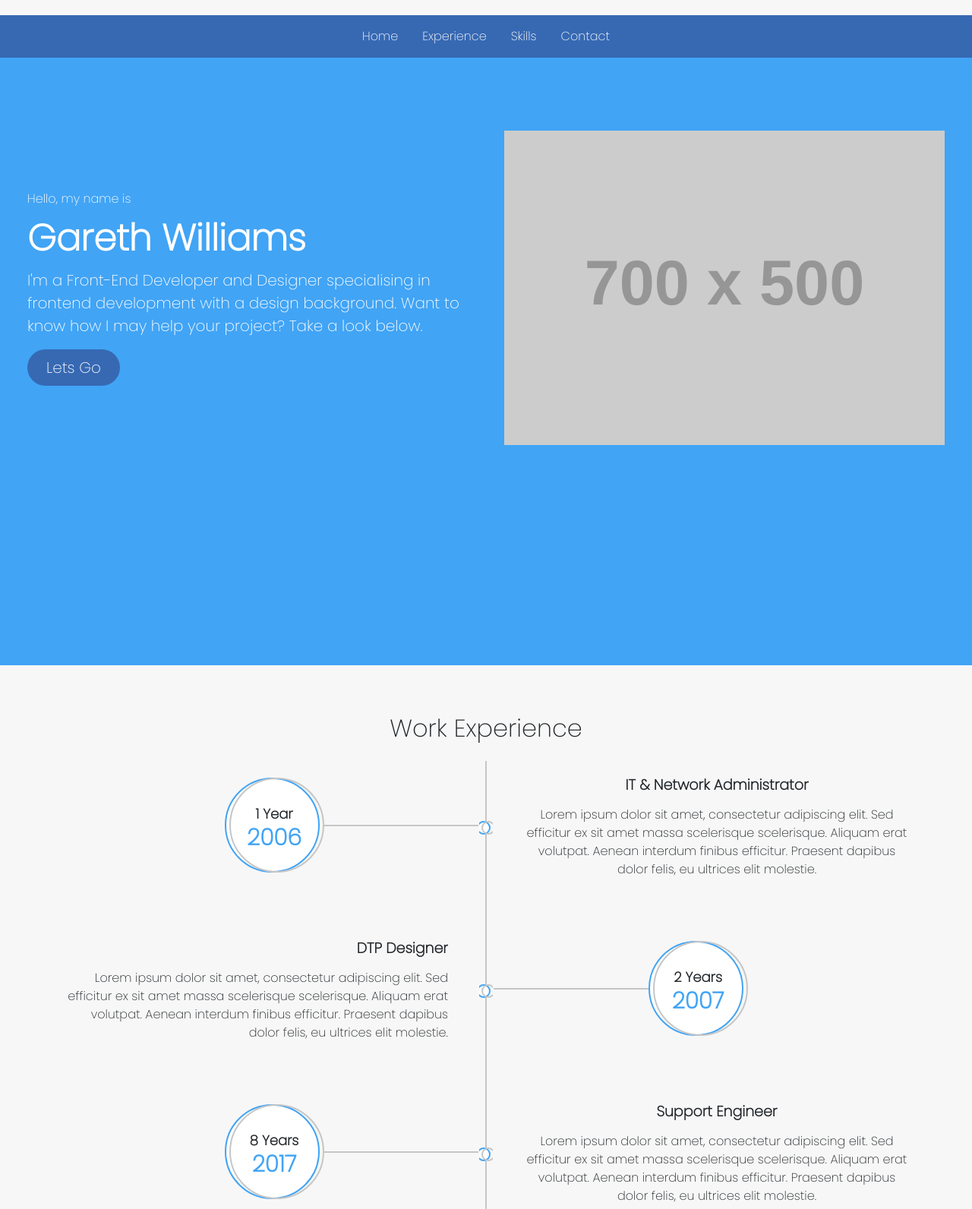
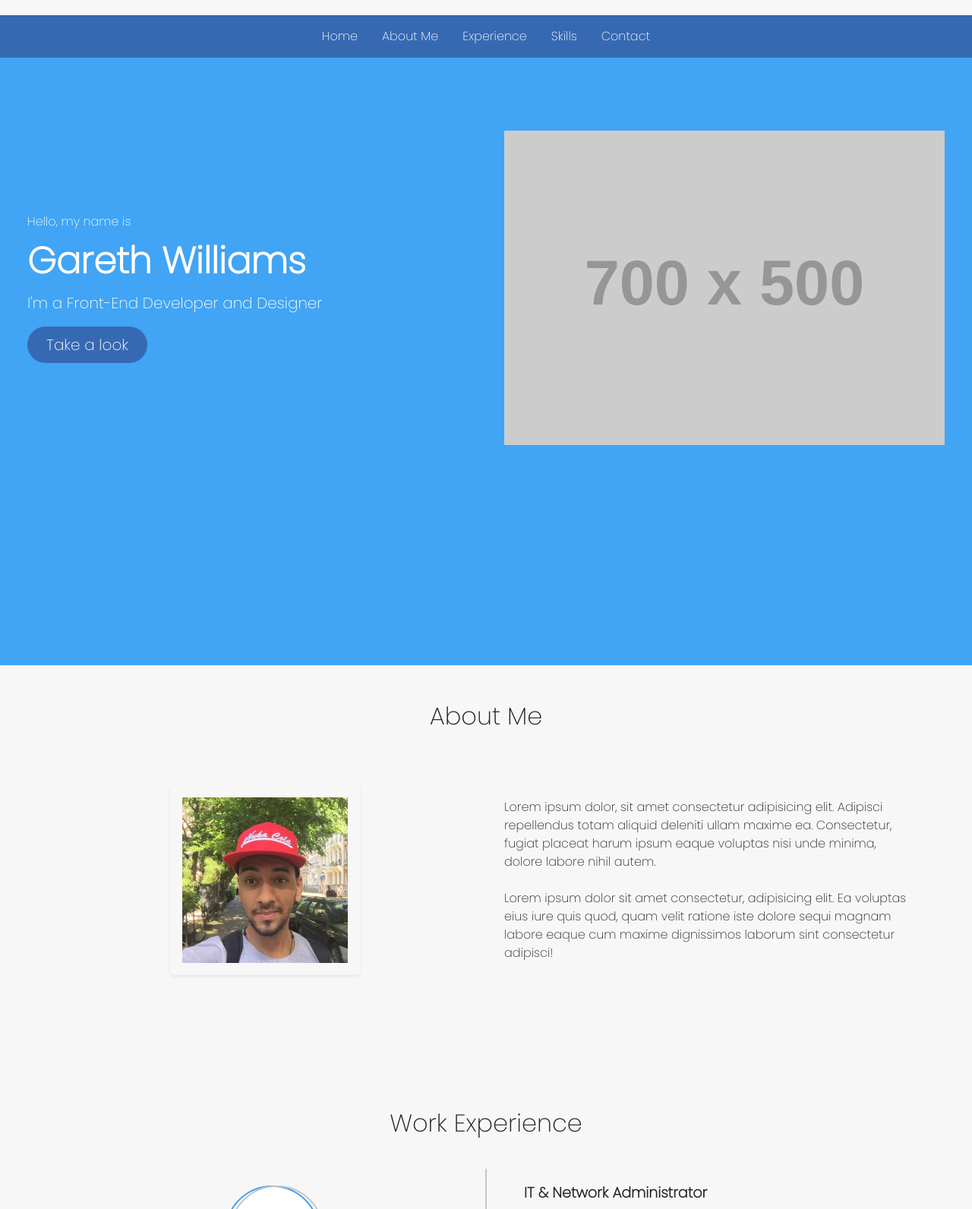
Before and after one commit to GarethW85/Resume-10, a plain HTML site: page myDigitalResumé/index.html in a window 1280 px wide. Shown: the top 1592 px of the page at 76% size. Drawn offline with nearby package versions, Linux system fonts and the light colour scheme; placeholder pictures from the web are drawn by us.

Commit message:
about me section added
img and about me added

```diff
--- a/myDigitalResumé/CSS/stylesheet.css
+++ b/myDigitalResumé/CSS/stylesheet.css
@@ -12,13 +12,17 @@ body {
   color: #fff;
 }
 
+h2 {
+  text-align: center;
+}
+
 
 /* set form element to table so that we can style it */
 .btn-form {
   width: 20%;
 }
 
-/* Profile Images Styled in footer  */
+/* Profile Images Styled in footer -small footer photo */
 
 #profileImage {
   border-radius: 50%;
@@ -75,10 +79,6 @@ a:active {
 
 
 
-
-
-
-
 /* Media Queries */
 
 /* Phones and smaller */
@@ -96,10 +96,6 @@ a:active {
   }
 
 }
-
-
-/* Tablets and bigger */
-
 
 
 
--- a/myDigitalResumé/index.html
+++ b/myDigitalResumé/index.html
@@ -32,13 +32,16 @@
         <a class="nav-link text-white" aria-current="page" href="#">Home</a>
       </li>
       <li class="nav-item ">
+        <a class="nav-link text-white" href="#aboutme">About Me</a>
+      </li>
+      <li class="nav-item ">
         <a class="nav-link text-white" href="#experience">Experience</a>
       </li>
       <li class="nav-item">
         <a class="nav-link text-white" href="#skills">Skills</a>
       </li>
       <li class="nav-item">
-        <a class="nav-link text-white" href="#contact">Contact</a>
+        <a class="nav-link text-white contact-btn" href="#contact">Contact</a>
       </li>
     </ul>
   </nav>
@@ -64,12 +67,12 @@
             <p class="text-white animate__animated animate__fadeInLeft">Hello, my name is</p>
             <h5 class="text-white display-5 fw-bold lh-1 mb-3 animate__animated animate__fadeInLeft animation-style">Gareth Williams</h5>
             <p class="lead text-white animate__animated animate__fadeInLeft">I'm a Front-End Developer and Designer
-              specialising in frontend development with a design background. Want to know how I may help your project?
-              Take a look below.</p>
+
+            </p>
             <div class="d-grid gap-2 d-md-flex justify-content-md-start ">
               <button type="button"
                 class="btn btn-lg px-4 me-md-2 rounded-pill text-white animate__animated animate__fadeInLeft animation-style navbar-color btn-visited"><a
-                  href="#experience">Lets Go</a> </button>
+                  href="#experience">Take a look</a> </button>
             </div>
           </div>
         </div>
@@ -77,13 +80,30 @@
     </div>
   </header>
 
+  <!-- About me  -->
+
+  <div class="container py-5 img-fluid" id="aboutme">
+    <h2>About Me</h2>
+    <div class="row py-5 g-5">
+      <div class="col-sm d-flex justify-content-center align-items-center">
+        <img src="./Images/smallProfile.jpg" alt="profileImage" width="250px" height="250px" class="p-3 m-3 rounded-3 shadow-sm about-me">
+      </div>
+
+      <div class="col-sm d-flex justify-content-center align-items-center text-start">
+        Lorem ipsum dolor, sit amet consectetur adipisicing elit. Adipisci repellendus totam aliquid deleniti ullam maxime ea. Consectetur, fugiat placeat harum ipsum eaque voluptas nisi unde minima, dolore labore nihil autem. <br>
+        <br>
+        Lorem ipsum dolor sit amet consectetur, adipisicing elit. Ea voluptas eius iure quis quod, quam velit ratione iste dolore sequi magnam labore eaque cum maxime dignissimos laborum sint consectetur adipisci!
+      </div>
+    </div>
+  </div>
+
   <!-- Experience Timeline -->
 
   <div class="container-fluid py-5 text-center" id="experience">
     <div class="container py-3">
       <h2>Work Experience</h2>
     </div>
-    <div class="container">
+    <div class="container pt-3">
       <div class="main-timeline">
         <div class="timeline">
           <div class="icon"></div>
@@ -96,8 +116,8 @@
             </div>
           </div>
           <div class="timeline-content">
-            <h5 class="title">IT &amp; Network Administrator</h5>
-            <p class="description">
+            <h5 class="title text-start">IT &amp; Network Administrator</h5>
+            <p class="description text-start">
               Lorem ipsum dolor sit amet, consectetur adipiscing elit. Sed efficitur ex sit amet massa scelerisque
               scelerisque. Aliquam erat volutpat. Aenean interdum finibus efficitur. Praesent dapibus dolor felis, eu
               ultrices elit molestie.
@@ -134,8 +154,8 @@
             </div>
           </div>
           <div class="timeline-content">
-            <h5 class="title">Support Engineer</h5>
-            <p class="description">
+            <h5 class="title text-start">Support Engineer</h5>
+            <p class="description text-start">
               Lorem ipsum dolor sit amet, consectetur adipiscing elit. Sed efficitur ex sit amet massa scelerisque
               scelerisque. Aliquam erat volutpat. Aenean interdum finibus efficitur. Praesent dapibus dolor felis, eu
               ultrices elit molestie.
@@ -212,16 +232,16 @@
     <div class="container px-5">
       <div class="row">
         <div class="col-6">
-          <input type="text" class="form-control rounded-4" placeholder="First name" aria-label="First name" required>
+          <input type="text" class="form-control rounded-3 shadow" placeholder="First name" aria-label="First name" required>
         </div>
         <div class="col-6">
-          <input type="text" class="form-control rounded-4" placeholder="Last name" aria-label="Last name" required>
+          <input type="text" class="form-control rounded-3 shadow" placeholder="Last name" aria-label="Last name" required>
         </div>
       </div>
 
       <div class="col-12">
         <label for="exampleFormControlTextarea1" class="form-label "></label>
-        <textarea class="form-control rounded-3 " id="exampleFormControlTextarea1" rows="10"
+        <textarea class="form-control rounded-3 shadow" id="exampleFormControlTextarea1" rows="10"
           placeholder="Enter Your Message" required></textarea>
       </div>
       <br>
```
Also changed, not shown: 1 other file.
